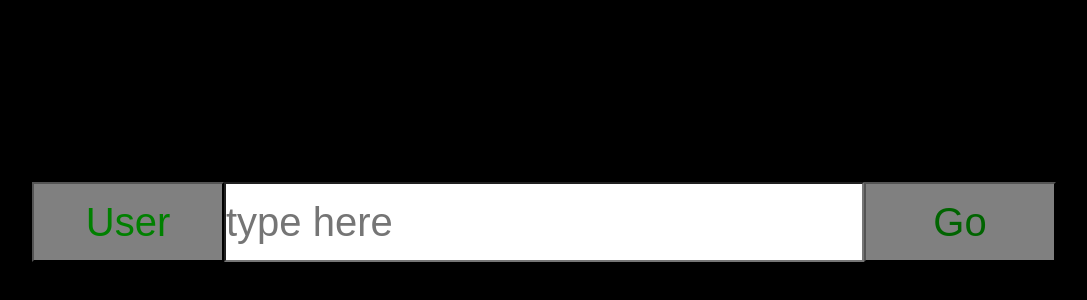
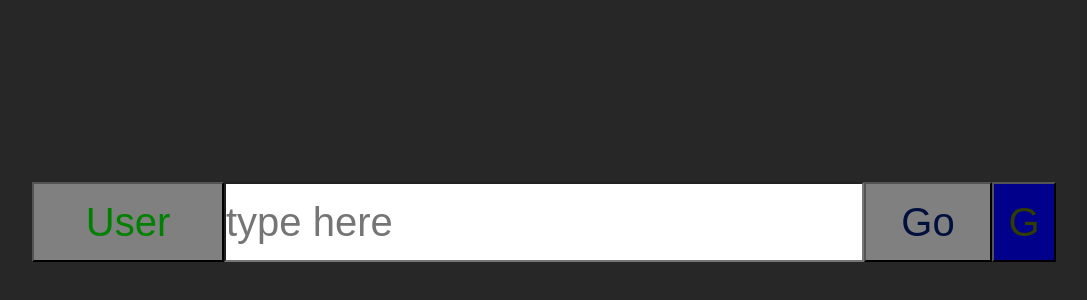
Before and after one commit to csm009177/firebase, a plain HTML site: page index.html in a window 1280 px wide. Shown: the part 178-478 px from the top of the page, without its empty margins (96-1183 px from the left). Drawn offline with Linux system fonts and the light colour scheme.

Commit message:
apply speechbutton in html

```diff
--- a/index.html
+++ b/index.html
@@ -4,7 +4,7 @@
   <meta charset="UTF-8">
   <meta name="viewport" content="width=device-width, initial-scale=1.0">
   <title>main</title>
-  <style>*{margin:0; padding:0; box-sizing: border-box; flex-wrap: wrap; align-content: center; justify-content: center; background-color:black}
+  <style>*{margin:0; padding:0; box-sizing: border-box; flex-wrap: wrap; align-content: center; justify-content: center; background-color:rgb(39, 39, 39)}
     #root {
       display: flex;
       flex-wrap: wrap;
@@ -52,9 +52,20 @@
       align-content: center;
       justify-content: center;
       height: 10vh;
-      width: 15vw;
-      color: darkgreen;
+      width: 10vw;
+      color: rgb(0, 16, 61);
       background-color: gray;
+      font-size: 5vh;
+    }
+    #root > div > button:nth-child(4){
+      display: flex;
+      flex-wrap: wrap;
+      align-content: center;
+      justify-content: center;
+      height: 10vh;
+      width: 5vw;
+      color: rgb(50, 61, 0);
+      background-color: darkblue;
       font-size: 5vh;
     }
 
@@ -66,10 +77,10 @@
       <button id="toggle"></button>
       <input type="text" placeholder="type here">
       <button>Go</button>
+      <button id="speechButton">G</button>
     </div>
   </div>
   <script>
-
     let toggle = document.getElementById('toggle');
       toggle.innerHTML = 'User';
       toggle.style.color = 'green';
@@ -86,6 +97,25 @@
           console.log(togHandle);
         }
       })
+      // 음성 인식 버튼을 클릭할 때 실행되는 함수
+    let speechButton = document.getElementById('speechButton')
+    speechButton.addEventListener('click', function() {
+    // 음성 인식 API를 지원하는지 확인
+    if ('webkitSpeechRecognition' in window) {
+      const recognition = new webkitSpeechRecognition();
+
+      // 음성 입력이 중지될 때 실행
+      recognition.onresult = function(event) {
+        const result = event.results[0][0].transcript;
+        document.querySelector('input').value = result;
+      };
+
+      recognition.start();
+    } else {
+      alert('음성 인식을 지원하지 않는 브라우저입니다.');
+    }
+  });
+
 
   </script>
 </body>
```
